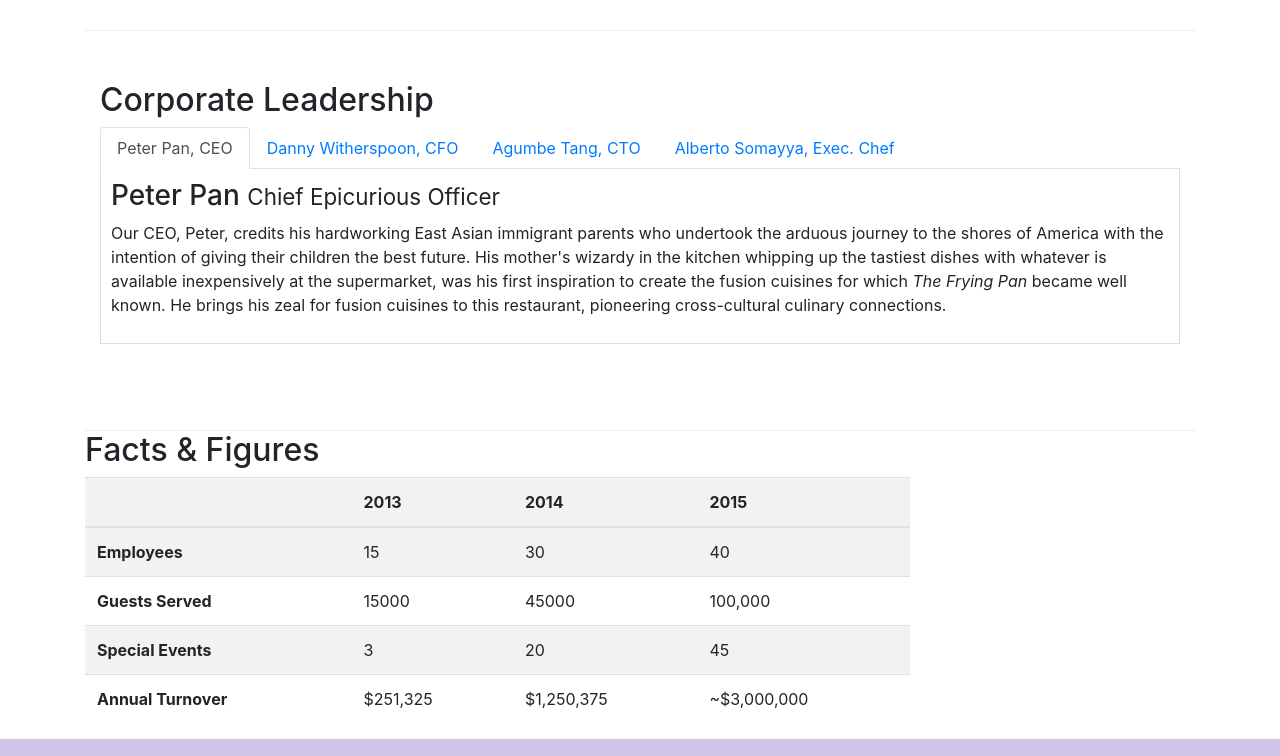
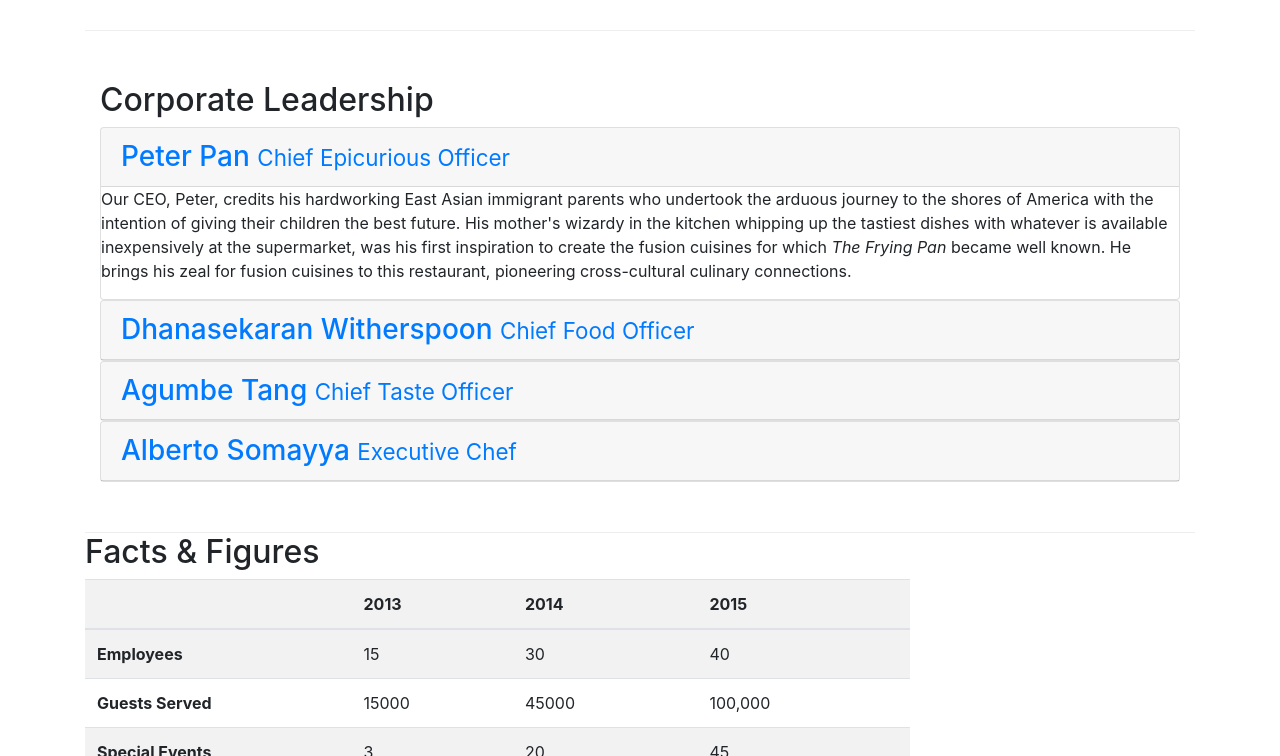
Before and after one commit to schuang29/bootstrap_starter, a website: page aboutus.html in a window 1280 px wide. Shown: the part 880-1636 px from the top of the page. Drawn offline with nearby package versions, Linux system fonts and the light colour scheme.

Commit message:
added Accordion and modal

```diff
--- a/aboutus.html
+++ b/aboutus.html
@@ -105,48 +105,70 @@
             <div class="col-sm-12">
                 <h2>Corporate Leadership</h2>
 
-                <ul class="nav nav-tabs">
-                    <li class="nav-item">
-                      <a class="nav-link active" href="#peter" role="tab" data-toggle="tab">Peter Pan, CEO</a>
-                    </li>
-                    <li class="nav-item">
-                      <a class="nav-link" href="#danny" role="tab" data-toggle="tab">Danny Witherspoon, CFO</a>
-                    </li>
-                    <li class="nav-item">
-                      <a class="nav-link" href="#agumbe" role="tab" data-toggle="tab">Agumbe Tang, CTO</a>
-                    </li>
-                    <li class="nav-item">
-                      <a class="nav-link" href="#alberto" role="tab" data-toggle="tab">Alberto Somayya, Exec. Chef</a>
-                    </li>
-                </ul>
 
-                <div class="tab-content">
-                    <div role="tabpanel" class="tab-pane fade show active" id="peter">
-                        <h3>Peter Pan <small>Chief Epicurious Officer</small></h3>
-                        <div class="hidden-xs-down">
-                            <p>Our CEO, Peter, credits his hardworking East Asian immigrant parents who undertook the arduous journey to the shores of America with the intention of giving their children the best future. His mother's wizardy in the kitchen whipping up the tastiest dishes with whatever is available inexpensively at the supermarket, was his first inspiration to create the fusion cuisines for which <em>The Frying Pan</em> became well known. He brings his zeal for fusion cuisines to this restaurant, pioneering cross-cultural culinary connections.</p>
+
+                <div id="accordion" role="tablist">
+                    <div class="card">
+                        <div class="card-header" role="tab" id="peterhead">
+                            <h3 class="mb-0">
+                                <a data-toggle="collapse" data-parent="#accordion" href="#peter">
+                                Peter Pan <small>Chief Epicurious Officer</small></a>
+                            </h3>
                         </div>
-                    </div>
-                    <div role="tabpanel" class="tab-pane fade" id="danny">
-                        <h3>Dhanasekaran Witherspoon <small>Chief Food Officer</small></h3>
-                        <div class="hidden-xs-down">
-                            <p>Our CFO, Danny, as he is affectionately referred to by his colleagues, comes from a long established family tradition in farming and produce. His experiences growing up on a farm in the Australian outback gave him great appreciation for varieties of food sources. As he puts it in his own words, <em>Everything that runs, wins, and everything that stays, pays!</em></p>
+
+                        <div role="tabpanel" class="collapse show" id="peter">
+                            <div class="card-block">
+                                <div class="hidden-xs-down">
+                                    <p>Our CEO, Peter, credits his hardworking East Asian immigrant parents who undertook the arduous journey to the shores of America with the intention of giving their children the best future. His mother's wizardy in the kitchen whipping up the tastiest dishes with whatever is available inexpensively at the supermarket, was his first inspiration to create the fusion cuisines for which <em>The Frying Pan</em> became well known. He brings his zeal for fusion cuisines to this restaurant, pioneering cross-cultural culinary connections.</p>
+                                </div>
+                            </div>
                         </div>
                     </div>
 
-                    <div role="tabpanel" class="tab-pane fade" id="agumbe">
-                        <h3>Agumbe Tang <small>Chief Taste Officer</small></h3>
-                        <div class="hidden-xs-down">
-                            <p>Blessed with the most discerning gustatory sense, Agumbe, our CTO, personally ensures that every dish that we serve meets his exacting tastes. Our chefs dread the tongue lashing that ensues if their dish does not meet his exacting standards. He lives by his motto, <em>You click only if you survive my lick.</em></p>
+                    <div class="card">
+                        <div class="card-header" role="tab" id="dannyhead">
+                            <h3 class="mb-0">
+                                <a class="collapsed" data-toggle="collapse" data-parent="#accordion" href="#danny">
+                                Dhanasekaran Witherspoon <small>Chief Food Officer</small>
+                                </a>
+                            </h3>
+                        </div>
+                        <div role="tabpanel" class="collapse" id="danny">
+                            <div class="card-block">
+                                <p class="hidden-xs-down">Our CFO, Danny, as he is affectionately referred to by his colleagues, comes from a long established family tradition in farming and produce. His experiences growing up on a farm in the Australian outback gave him great appreciation for varieties of food sources. As he puts it in his own words, <em>Everything that runs, wins, and everything that stays, pays!</em></p>
+                            </div>
                         </div>
                     </div>
 
-                    <div role="tabpanel" class="tab-pane fade" id="alberto">
-                        <h3>Alberto Somayya <small>Executive Chef</small></h3>
-                        <div class="hidden-xs-down">
-                            <p>Award winning three-star Michelin chef with wide International experience having worked closely with whos-who in the culinary world, he specializes in creating mouthwatering Indo-Italian fusion experiences. He says, <em>Put together the cuisines from the two craziest cultures, and you get a winning hit! Amma Mia!</em></p>
+                    <div class="card">
+                        <div class="card-header" role="tab" id="agumbehead">
+                            <h3 class="mb-0">
+                                <a class="collapsed" data-toggle="collapse" data-parent="#accordion" href="#agumbe">Agumbe Tang <small>Chief Taste Officer</small>
+                                </a>
+                            </h3>
+                        </div>
+                        <div role="tabpanel" class="collapse" id="agumbe">
+                            <div class="card-block">
+                                <p class="hidden-xs-down">Blessed with the most discerning gustatory sense, Agumbe, our CTO, personally ensures that every dish that we serve meets his exacting tastes. Our chefs dread the tongue lashing that ensues if their dish does not meet his exacting standards. He lives by his motto, <em>You click only if you survive my lick.</em></p>
+                            </div>
                         </div>
                     </div>
+
+                    <div class="card">
+                        <div class="card-header" role="tab" id="albertohead">
+                            <h3 class="mb-0">
+                                <a class="collapsed" data-toggle="collapse" data-parent="#accordion" href="#alberto">
+                                Alberto Somayya <small>Executive Chef</small>
+                                </a>
+                            </h3>
+                        </div>
+                        <div role="tabpanel" class="collapse" id="alberto">
+                            <div class="card-block">
+                                <p class="hidden-xs-down">Award winning three-star Michelin chef with wide International experience having worked closely with whos-who in the culinary world, he specializes in creating mouthwatering Indo-Italian fusion experiences. He says, <em>Put together the cuisines from the two craziest cultures, and you get a winning hit! Amma Mia!</em></p>
+                            </div>
+                        </div>
+                    </div>
+
                 </div>
 
             </div>
```
Also changed, not shown: index.html (+46 -2 lines).
